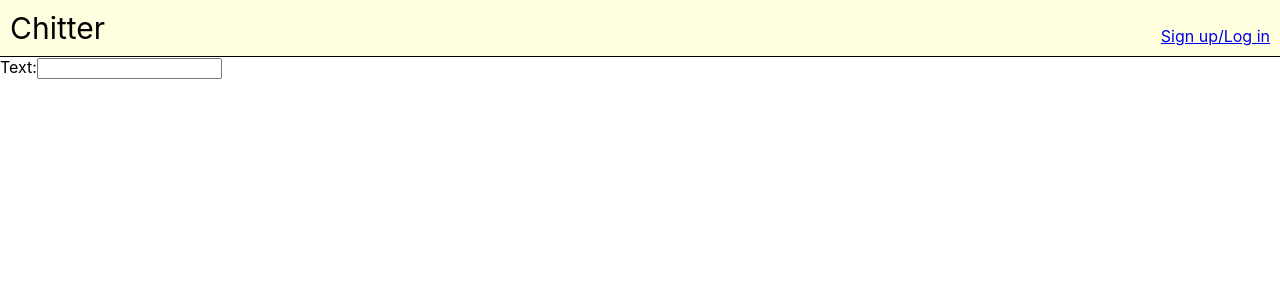
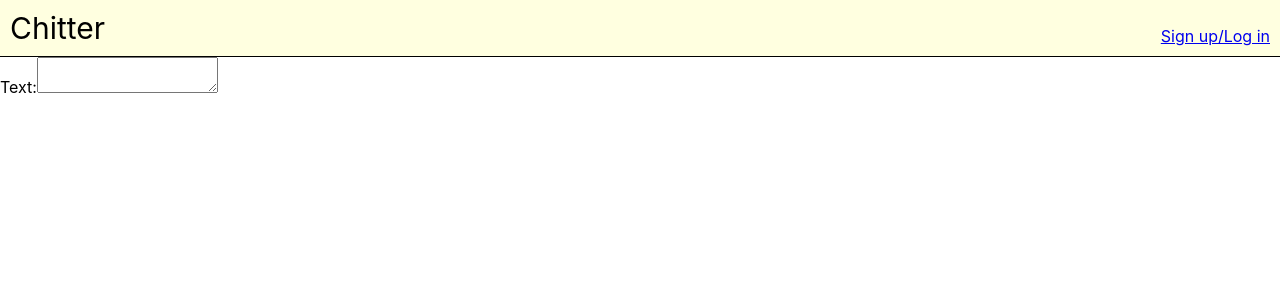
Before and after one commit to makersacademy/frontend-api-challenge, a React (Create React App) app: page /new-peep in a window 1280 px wide. Shown: the top 300 px of the page. Built offline with nearby package versions, Linux system fonts and the light colour scheme.

Commit message:
Change New Peep text field to text area

```diff
--- a/src/components/newPeep.js
+++ b/src/components/newPeep.js
@@ -5,7 +5,7 @@ function NewPeep() {
     <div>
       <form>
         <label htmlFor="text">Text:</label>
-        <input type="text" name="text" id="text" />
+        <textarea name="text" id="text" />
       </form>
     </div>
   );
```
